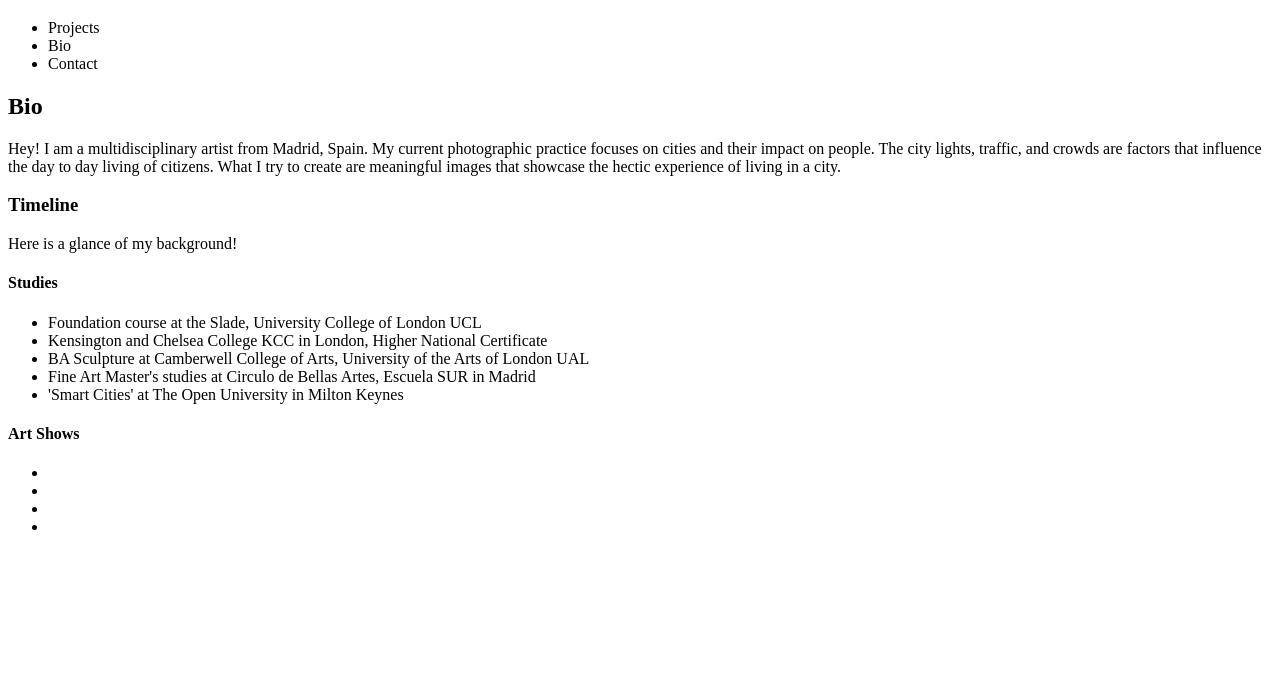
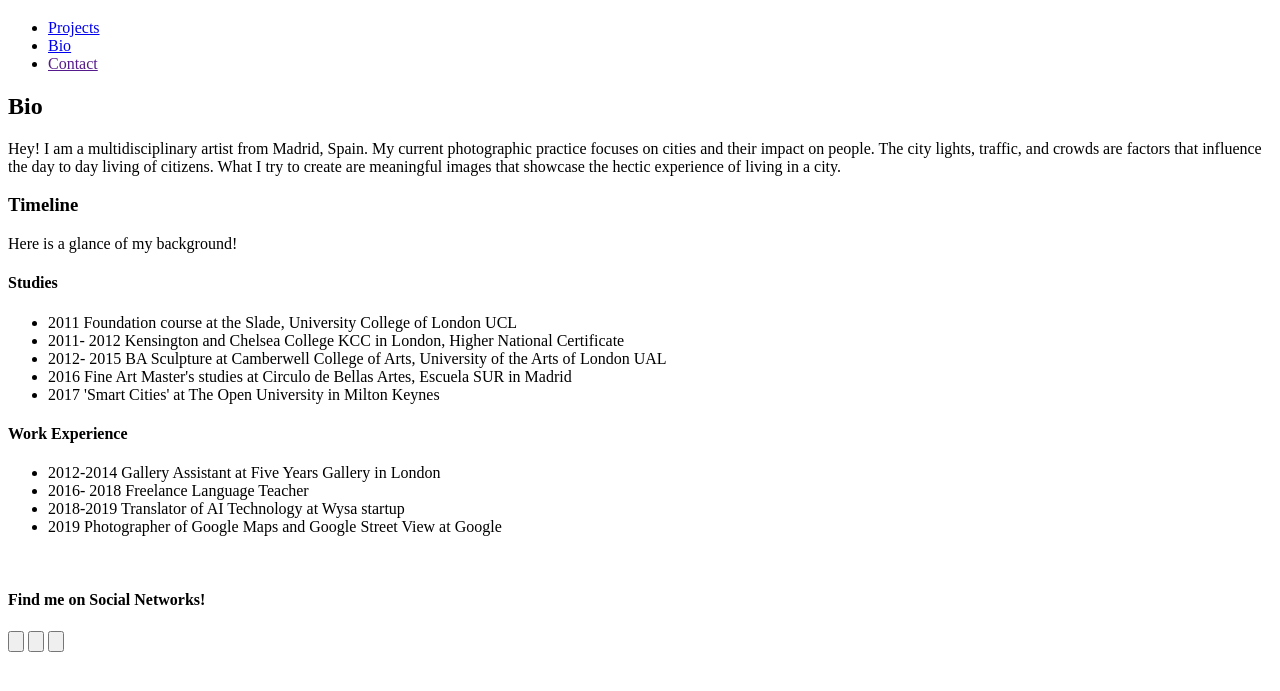
Before and after one commit to Sira888/personal-website-project, a plain HTML site: page bio.html in a window 1280 px wide. Shown: the part 61-752 px from the top of the page. Drawn offline with Linux system fonts and the light colour scheme.

Commit message:
juevesactualisasion

```diff
--- a/bio.html
+++ b/bio.html
@@ -4,6 +4,7 @@
     <meta charset="UTF-8">
     <meta name="viewport" content="width=device-width, initial-scale=1.0">
     <title>Document</title>
+    <link href="https://fonts.googleapis.com/css2?family=Baloo+Bhaina+2:wght@500&display=swap" rel="biostyles.css">
 </head>
 <body>
     <header>
@@ -12,9 +13,9 @@
         <a href=""></a>
         <nav>
             <ul>
-                <li>Projects</li>
-                <li>Bio</li>
-                <li>Contact</li>
+                <li><a href="index.html">Projects</a></li>
+                <li><a href="bio.html">Bio</a></li>
+                <li><a href="">Contact</a></li>
             </ul>
         </nav>
     </header>
@@ -31,25 +32,20 @@
                 </p>
             </section>
             <section>
-                 <h4>Studies</h4>
+                <h4>Studies</h4>
                  <ul>
-                    <li>Foundation course at the Slade, University College of London UCL
-                    </li>
-                    <li>Kensington and Chelsea College KCC in London, Higher National Certificate
-                    </li>
-                    <li>BA Sculpture at Camberwell College of Arts, University of the Arts of London UAL
-                    </li>
-                    <li>Fine Art Master's studies at Circulo de Bellas Artes, Escuela SUR in Madrid
-                    </li>
-                    <li>'Smart Cities' at The Open University in Milton Keynes
-                    </li>
+                    <li> 2011 Foundation course at the Slade, University College of London UCL</li>
+                    <li> 2011- 2012 Kensington and Chelsea College KCC in London, Higher National Certificate</li>
+                    <li> 2012- 2015 BA Sculpture at Camberwell College of Arts, University of the Arts of London UAL</li>
+                    <li>2016 Fine Art Master's studies at Circulo de Bellas Artes, Escuela SUR in Madrid</li>
+                    <li> 2017 'Smart Cities' at The Open University in Milton Keynes</li>
                 </ul>
-                <h4>Art Shows</h4>
+                <h4>Work Experience</h4>
                 <ul>
-                    <li></li>
-                    <li></li>
-                    <li></li>
-                    <li></li>
+                    <li> 2012-2014 Gallery Assistant at Five Years Gallery in London</li>
+                    <li> 2016- 2018 Freelance Language Teacher</li>
+                    <li> 2018-2019 Translator of AI Technology at Wysa startup</li>
+                    <li> 2019 Photographer of Google Maps and Google Street View at Google</li>
                 </ul>
             </section>
             <figure>
@@ -61,7 +57,10 @@
         </article>
     </main>
     <footer>
-
+        <h4>Find me on Social Networks!</h4>
+        <button><a href=""><img src="" alt=""></a></button>
+        <button><a href=""><img src="" alt=""></a></button>
+        <button><a href=""><img src="" alt=""></a></button>
     </footer>
 </body>
 </html>
```
